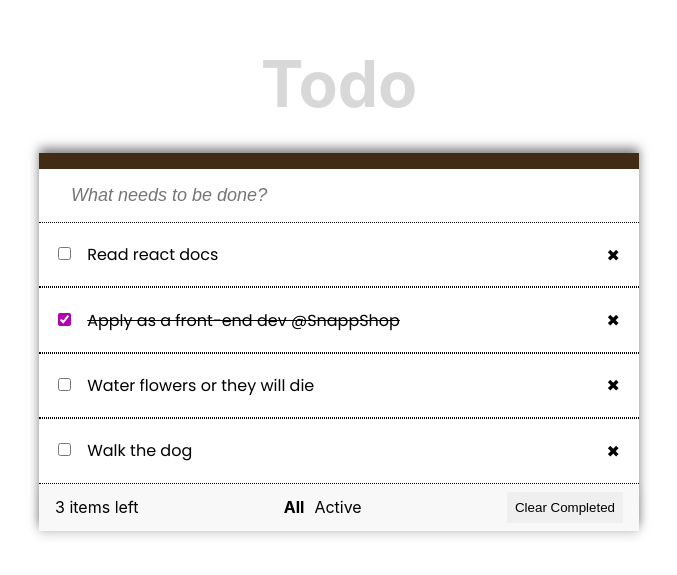
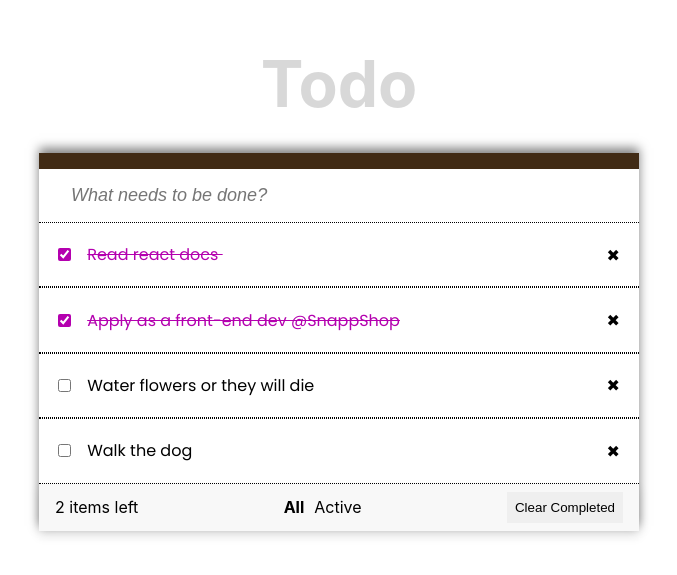
Before and after one commit to arvandmoe/todo-app, a Next.js app: page /todos in a window 1280 px wide. Shown: the part 111-686 px from the top of the page, without its empty margins (301-978 px from the left). Built offline with nearby package versions, Linux system fonts and the light colour scheme; data requests are answered from the project's data file.

Commit message:
rename todos implemented

```diff
--- a/db.json
+++ b/db.json
@@ -2,8 +2,8 @@
   "todos": [
     {
       "id": 1,
-      "title": "Read react docs",
-      "completed": false
+      "title": "Read react docs ",
+      "completed": true
     },
     {
       "id": 2,
--- a/src/modules/todos/TodoPage.module.scss
+++ b/src/modules/todos/TodoPage.module.scss
@@ -50,8 +50,14 @@
     }
 }
 
+.itemWrap {
+    display: flex;
+    align-items: center;
+}
+
 .done {
     text-decoration: line-through;
+    color: $primary-color;
 }
 
 .box {
--- a/src/modules/todos/TodoPage.tsx
+++ b/src/modules/todos/TodoPage.tsx
@@ -17,6 +17,7 @@ const TodoPage: NextPage<{ todos: Todo[] }> = ({ todos: initialTodos }) => {
     onSubmit,
     onDeleteTodo,
     onTickTodo,
+    onRenameTodo,
     onClearCompletedButton,
   } = useTodo(initialTodos)
 
@@ -46,14 +47,27 @@ const TodoPage: NextPage<{ todos: Todo[] }> = ({ todos: initialTodos }) => {
             .map((todo) => {
               return (
                 <div key={todo.id} className={styles.item}>
-                  <p className={todo.completed ? styles.done : ''}>
+                  <div className={styles.itemWrap}>
                     <input
                       type="checkbox"
                       checked={todo.completed}
                       onChange={() => onTickTodo(todo.id, todo.completed)}
                     />
-                    {todo.title}
-                  </p>
+                    <p
+                      className={todo.completed ? styles.done : ''}
+                      contentEditable
+                      suppressContentEditableWarning={true}
+                      onBlur={(e) => {
+                        onRenameTodo({
+                          id: todo.id,
+                          title: e.currentTarget.textContent ?? todo.title,
+                          completed: todo.completed,
+                        })
+                      }}
+                    >
+                      {todo.title}
+                    </p>
+                  </div>
                   <span
                     style={{ cursor: 'pointer' }}
                     onClick={() => onDeleteTodo(todo.id)}
--- a/src/modules/todos/hooks/useTodo.ts
+++ b/src/modules/todos/hooks/useTodo.ts
@@ -5,13 +5,14 @@ import { FILTER } from "shared/constants/todo-filter";
 import { AddTodoDto, Todo } from 'shared/models/Todo';
 import { RootState } from "shared/redux/store";
 import TodoService from "shared/services/todo-service";
-import { addTodo, clearCompletedTodos, deleteTodo, initTodos, toggleTodo } from '../store/todoSlice';
+import { addTodo, clearCompletedTodos, deleteTodo, editTodo, initTodos, toggleTodo } from '../store/todoSlice';
 
 
 const useTodo = (initialTodos: Todo[]) => {
 
     const todoState = useSelector((state: RootState) => state.todos);
     const [input, setInput] = useState('');
+    const [rename, setRename] = useState({ value: '', id: 0 });
     const dispatch = useDispatch();
     const router = useRouter();
     const [filter, setFilter] = useState(router.query.filter ?? FILTER.ALL);
@@ -48,6 +49,11 @@ const useTodo = (initialTodos: Todo[]) => {
         await TodoService.toggleTodo(todoId, !currCompleted)
     }
 
+    const onRenameTodo = async (todo: Todo) => {
+        dispatch(editTodo(todo))
+        await TodoService.patchTodo(todo.id, todo)
+    }
+
     const onFilterButton = (newFilter: string) => {
         if (Object.values(FILTER).includes(newFilter)) {
             setFilter(newFilter)
@@ -64,7 +70,7 @@ const useTodo = (initialTodos: Todo[]) => {
         })
     }
 
-    return { leftTodosCount, input, todos, filter, onFilterButton, handleInputChange, onSubmit, onDeleteTodo, onTickTodo, onClearCompletedButton }
+    return { leftTodosCount, input, todos, rename, setRename, filter, onFilterButton, handleInputChange, onSubmit, onDeleteTodo, onTickTodo, onRenameTodo, onClearCompletedButton }
 }
 
 export default useTodo
--- a/src/modules/todos/store/todoSlice.ts
+++ b/src/modules/todos/store/todoSlice.ts
@@ -1,5 +1,5 @@
 import { createSlice, PayloadAction } from '@reduxjs/toolkit'
-import { Todo } from 'shared/models/Todo'
+import { EditTodoDto, Todo } from 'shared/models/Todo'
 
 export const initialState = { data: [] as Todo[] }
 
@@ -22,6 +22,10 @@ const todoSlice = createSlice({
             let todo = state.data.find((todo) => todo.id === action.payload)
             if (todo) todo.completed = !todo?.completed
         },
+        editTodo(state, action: PayloadAction<Todo>) {
+            let todo = state.data.find((todo) => todo.id === action.payload.id)
+            todo = action.payload
+        },
         clearCompletedTodos(state) {
             return { data: state.data.filter(todo => !todo.completed) }
         }
@@ -29,5 +33,5 @@ const todoSlice = createSlice({
     }
 })
 
-export const { initTodos, addTodo, deleteTodo, toggleTodo, clearCompletedTodos } = todoSlice.actions
+export const { initTodos, addTodo, deleteTodo, toggleTodo, editTodo, clearCompletedTodos } = todoSlice.actions
 export default todoSlice.reducer
--- a/src/shared/models/Todo.ts
+++ b/src/shared/models/Todo.ts
@@ -8,3 +8,8 @@ export interface AddTodoDto {
     title: string
     completed: boolean
 }
+
+export interface EditTodoDto {
+    title: string
+    completed: boolean
+}
--- a/src/shared/services/todo-service.ts
+++ b/src/shared/services/todo-service.ts
@@ -1,4 +1,4 @@
-import { AddTodoDto } from './../models/Todo';
+import { AddTodoDto, EditTodoDto } from './../models/Todo';
 import { axiosClient } from 'common/network/axios-client';
 import { Todo } from 'models/Todo';
 
@@ -17,10 +17,16 @@ const toggleTodo = async (todoId: number, completed: boolean) => {
     return response.data
 }
 
+const patchTodo = async (todoId: number, editDto: EditTodoDto) => {
+    const response = await axiosClient.patch<Todo>(`todos/${todoId}`, editDto)
+    return response.data
+}
+
 const TodoService = {
     addTodo,
     deleteTodo,
-    toggleTodo
+    toggleTodo,
+    patchTodo
 }
 
 export default TodoService
--- a/styles/globals.scss
+++ b/styles/globals.scss
@@ -19,3 +19,11 @@ a {
 p {
   font-family: 'Poppins';
 }
+
+input:focus, textarea:focus, select:focus{
+  outline: none;
+}
+
+[contenteditable] {
+  outline: 0px solid transparent;
+}
```
